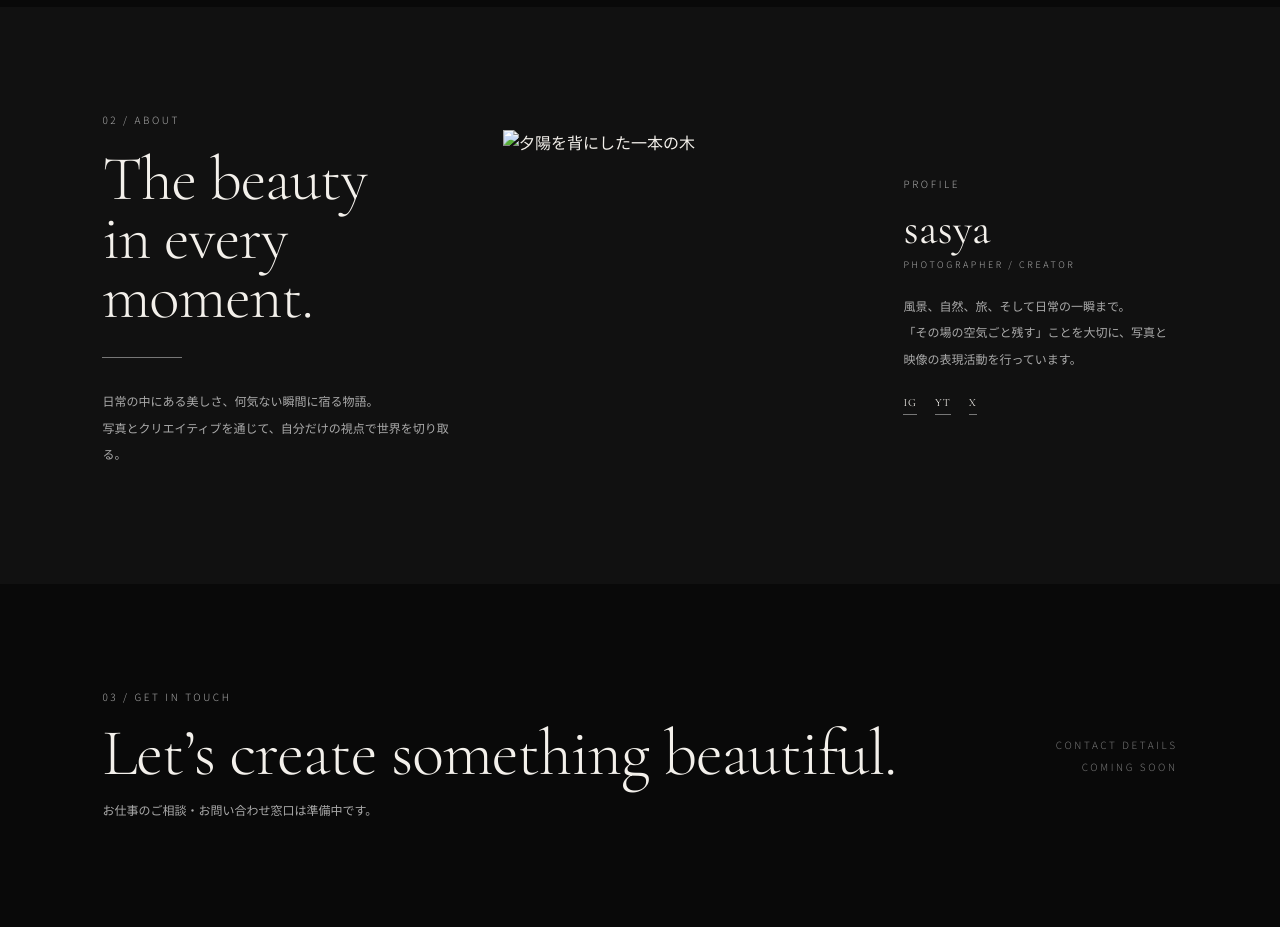
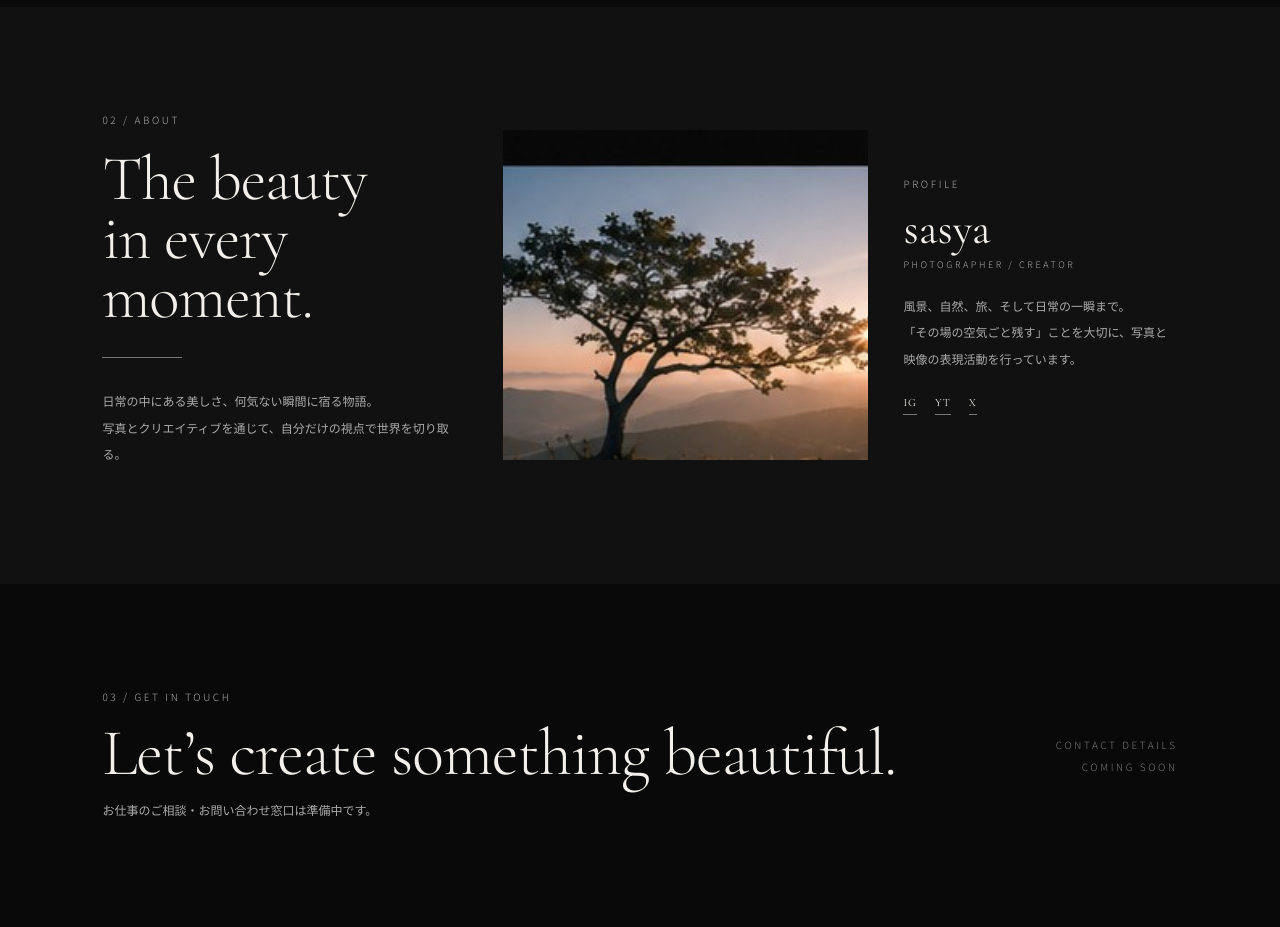
Before and after one commit to sa-sya/sa-sya.github.io, a plain HTML site: page index.html in a window 1280 px wide. Shown: the part 1720-2647 px from the top of the page. Drawn offline with nearby package versions, Linux system fonts and the light colour scheme; files whose address does not match are found by name.

Commit message:
Update index.html

```diff
--- a/index.html
+++ b/index.html
@@ -34,7 +34,7 @@
   </section>
   <section class="about section" id="about">
     <div class="about-copy"><p class="eyebrow">02 / ABOUT</p><h2>The beauty<br>in every moment.</h2><div class="short-rule"></div><p class="japanese-copy">日常の中にある美しさ、何気ない瞬間に宿る物語。<br>写真とクリエイティブを通じて、自分だけの視点で世界を切り取る。</p></div>
-    <div class="about-image"><img src="assets/profile-tree.jpg" alt="夕陽を背にした一本の木"></div>
+    <div class="about-image"><img src="profile-tree.jpg" alt="夕陽を背にした一本の木"></div>
     <div class="profile"><p class="eyebrow">PROFILE</p><h3>sasya</h3><p class="profile-role">PHOTOGRAPHER / CREATOR</p><p class="japanese-copy">風景、自然、旅、そして日常の一瞬まで。<br>「その場の空気ごと残す」ことを大切に、写真と映像の表現活動を行っています。</p><div class="social-links"><a href="#contact" aria-label="Instagram link placeholder">IG</a><a href="#contact" aria-label="YouTube link placeholder">YT</a><a href="#contact" aria-label="X link placeholder">X</a></div></div>
   </section>
   <section class="contact section" id="contact"><div><p class="eyebrow">03 / GET IN TOUCH</p><h2>Let’s create something beautiful.</h2><p class="japanese-copy">お仕事のご相談・お問い合わせ窓口は準備中です。</p></div><span class="contact-note">CONTACT DETAILS<br>COMING SOON</span></section>
```
